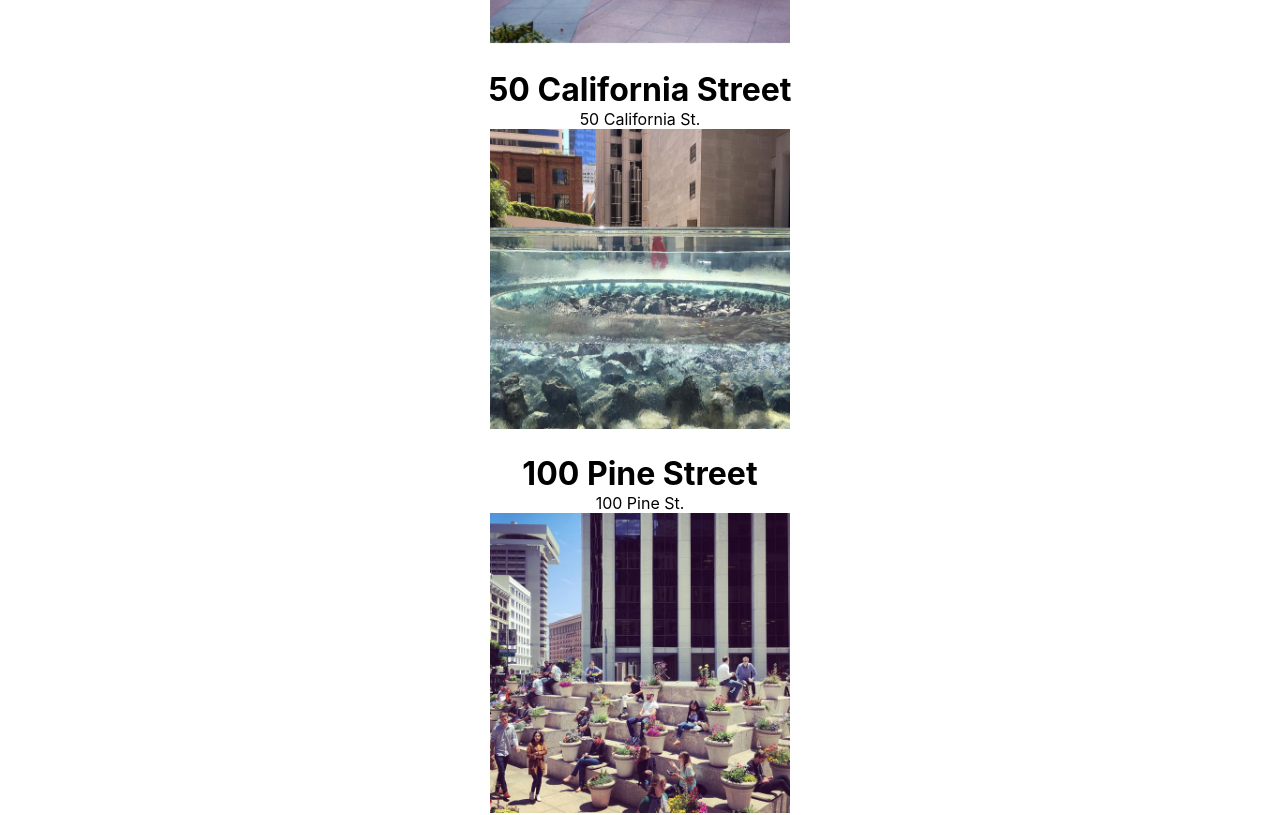
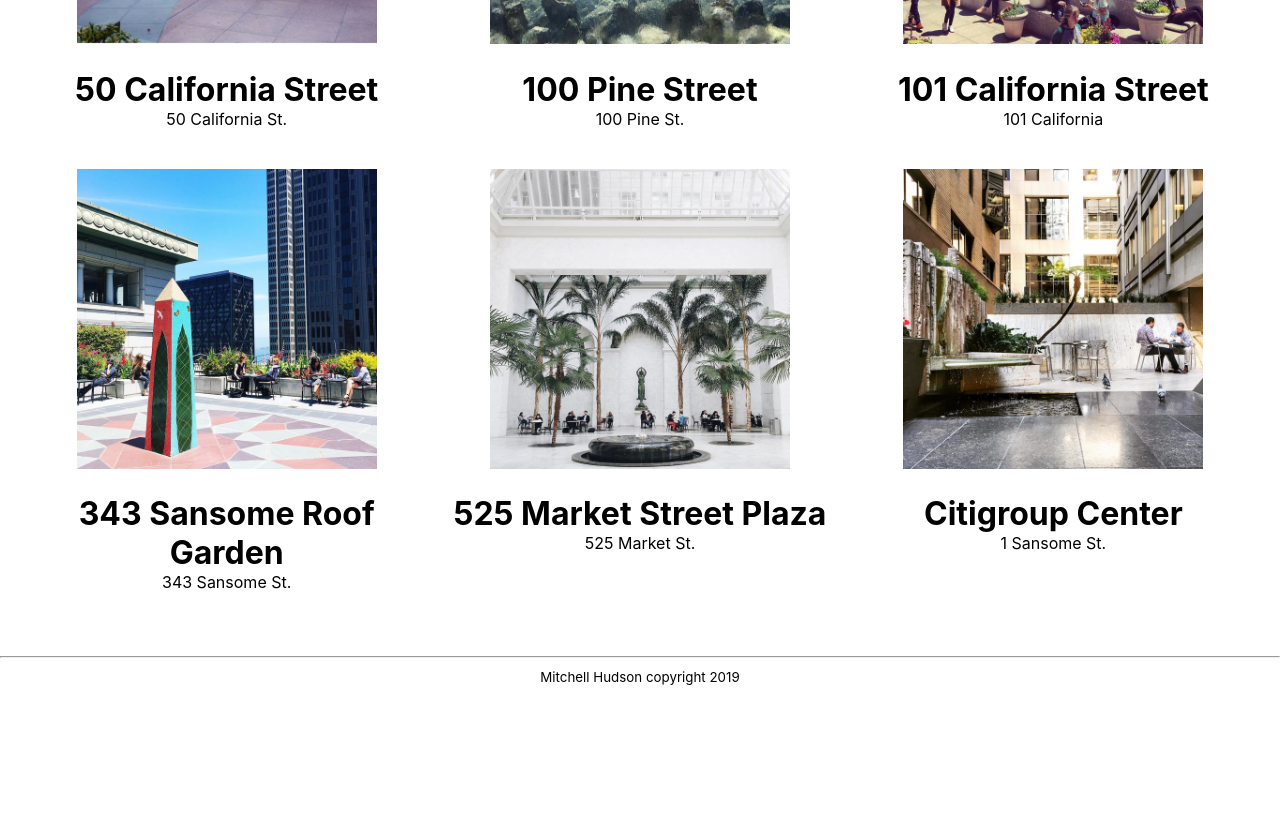
Before and after one commit to EpiXCoder/ACS1320_React_App, a React (Create React App) app: page / in a window 1280 px wide. Shown: the part 400-1215 px from the top of the page. After the commit the page ends 1086 px from the top, so only its background shows below. Built offline with nearby package versions, Linux system fonts and the light colour scheme.

Commit message:
dynamic content and footer

```diff
--- a/src/App.js
+++ b/src/App.js
@@ -4,12 +4,14 @@ import './App.css';
 
 import Title from './Title';
 import POPOSList from './POPOSList';
+import Footer from './Footer';
 
 function App() {
   return (
     <div className="App">
     <Title />
-    <POPOSList />
+    <POPOSList/>
+    <Footer/>
   </div>
   );
 }
--- /dev/null
+++ b/src/Footer.css
@@ -0,0 +1,5 @@
+.Footer {
+    width: 100%;
+    text-align: center;
+    margin-top: 5%;
+  }
--- /dev/null
+++ b/src/Footer.js
@@ -0,0 +1,13 @@
+import React from 'react';
+import './Footer.css';
+
+function Footer() {
+  return (
+    <div className="Footer">
+        <hr className="Line"/>
+	    <small>Mitchell Hudson copyright 2019</small>
+    </div>
+  )
+}
+
+export default Footer
--- /dev/null
+++ b/src/POPOSList.css
@@ -0,0 +1,7 @@
+.POPOSList {
+    width: calc(100% - 80px);
+    margin: auto;
+    display: grid;
+    grid-template-columns: 1fr 1fr 1fr;
+    grid-gap: 40px;
+  }
--- a/src/POPOSList.js
+++ b/src/POPOSList.js
@@ -1,8 +1,9 @@
 import POPOSSpace from './POPOSSpace';
+import './POPOSList.css';
 
 function POPOSList() {
     return (
-      <div>
+      <div className="POPOSList">
         <POPOSSpace
             name="50 California Street"
             address="50 California St."
```
Also changed, not shown: src/POPOSSpace.css (added, +9 -0 lines).
